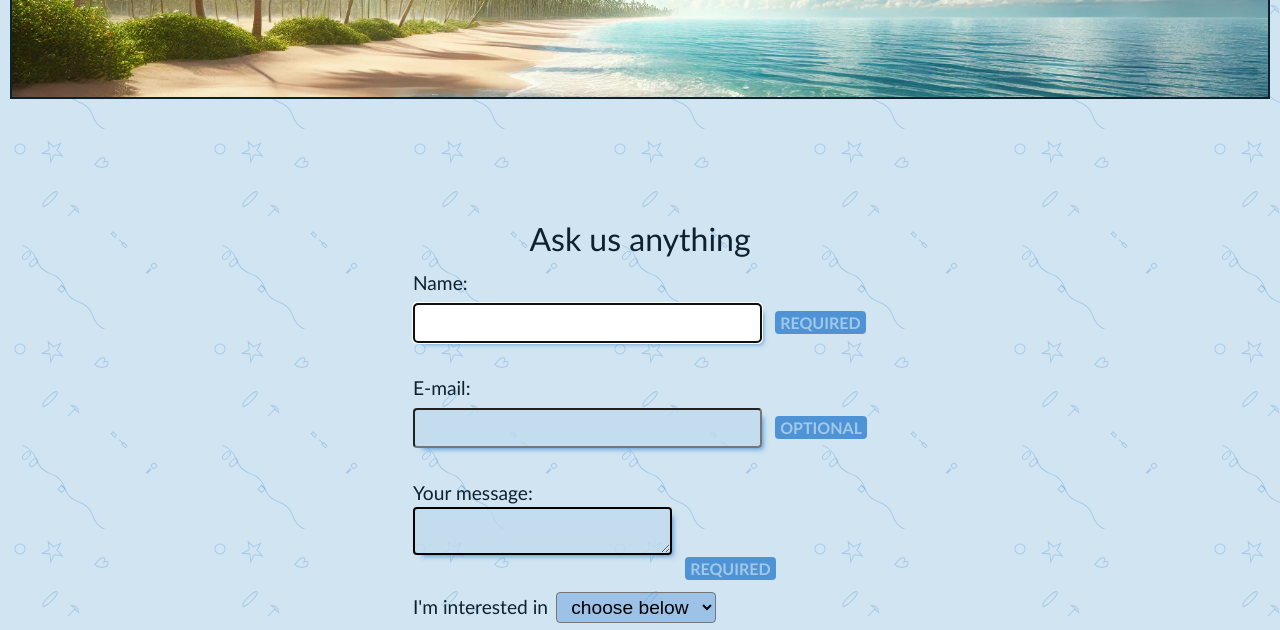
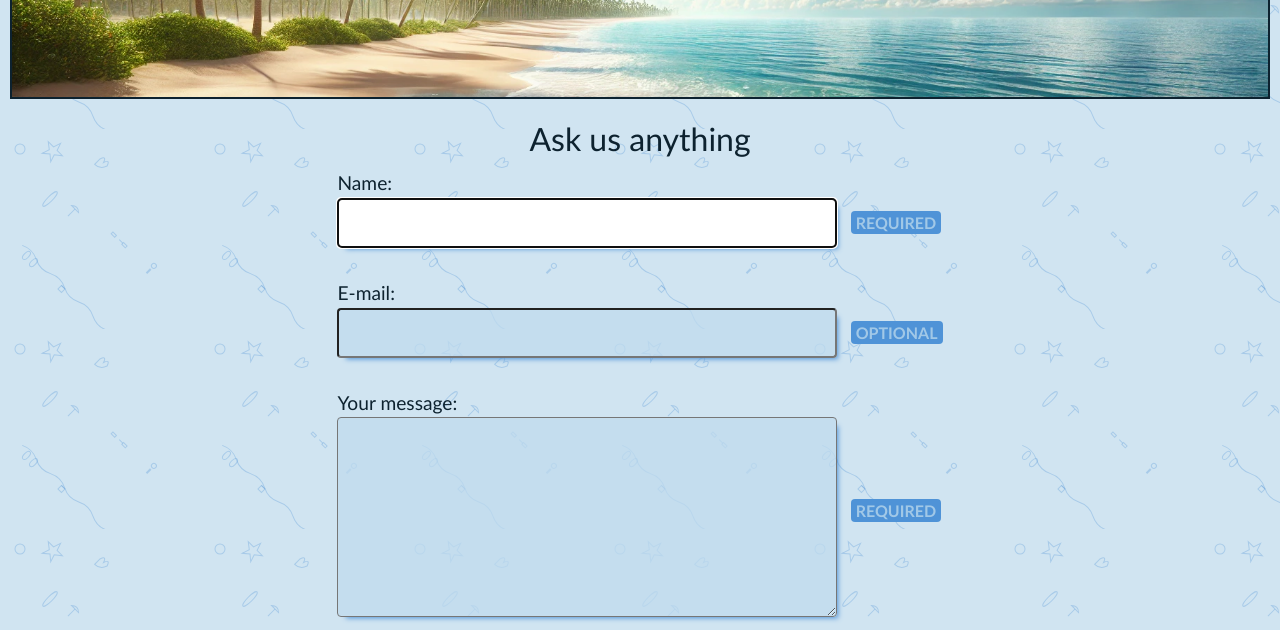
Before and after one commit to while-maybe/week_02_challenge, a plain HTML site: page contact.html in a window 1280 px wide. Shown: the part 271-901 px from the top of the page. Drawn offline with Linux system fonts and the light colour scheme.

Commit message:
style: fix form pseudo elem positioni

```diff
--- a/assets/css/style.css
+++ b/assets/css/style.css
@@ -1,7 +1,7 @@
 :root {
   --primary-color: #bfdbedbb;
   --secondary-color: #c8bcc758;
-  --hover-color: ;
+  --hover-color: #4F93D7;
   --text-color: #0D222F;
 
   --def-hor-margin: 10px;
@@ -25,6 +25,8 @@
 
   --def-radius: 4px;
   --def-shadow: 5px 5px 5px -4px #4F93D7;
+
+  --def-input-padding: 3px 10px;
 
 }
 /*
@@ -202,11 +204,6 @@ h2 {
   /* align-items: center; */
 }
 
-/* .news {
-  display: flex;
-  flex-direction: column;
-} */
-
 .news-items {
   display: flex;
   flex-wrap: wrap;
@@ -256,15 +253,25 @@ article p::first-letter,
   font-weight: 800;
 }
 
+/* contact us */
+
 form {
+  align-self: center;
+  justify-self: center;
+
   display: flex;
   flex-direction: column;
-  margin: 100px auto;
-  /* max-width: 500px; */
 }
 
 legend {
   margin: auto;
+}
+
+input, textarea {
+  min-width: 500px;
+  max-width: 500px;
+  min-height: 50px;
+  padding: var(--def-input-padding);
 }
 
 input, label {
@@ -274,20 +281,27 @@ input, label {
 
 input {
   background-color: var(--primary-color);
-  padding: 3px 10px;
   height: 40px;
 }
 
 form button, select {
   border-radius: var(--def-radius);
   font-size: var(--def-a-text-size);
+  margin: var(--def-vert-margin) 0;
   background-color: var(--def-a-background);
-  margin: 0 0 var(--def-vert-margin) 0;
 }
 
 select {
-  padding: 3px 10px;
+  padding: var(--def-input-padding);
+}
 
+textarea {
+  font-size: var(--def-a-text-size);
+  background-color: var(--primary-color);
+  min-height: 200px;
+  overflow: hidden;
+
+  position: relative;
 }
 
 .buttons {
@@ -297,16 +311,6 @@ select {
   justify-content: space-between;
 }
 
-textarea {
-  flex: 1;
-  border: 2px solid black;
-  font-size: var(--def-a-text-size);
-  background-color: var(--primary-color);
-  align-items: center;
-  margin-bottom: var(--def-vert-margin);
-}
-
-/* box shadows */
 form button,
 input,
 a,
@@ -333,6 +337,11 @@ textarea:focus {
   font-weight: 600;
 }
 
+.required-text-area::after {
+  position: relative;
+  bottom:100px;
+}
+
 /* adds content - a small text box if the elements contains class required */
 .required::after {
   content: "REQUIRED";
@@ -342,3 +351,9 @@ textarea:focus {
 .optional::after {
   content: "OPTIONAL";
 }
+
+/*  */
+a:hover,
+button:hover {
+  background-color: var(--hover-color);
+}
--- a/contact.html
+++ b/contact.html
@@ -8,7 +8,7 @@
   </head>
 
   <body class="adaptive">
-  <!-- <body> -->
+    <!-- <body> -->
     <header id="header">
       <img src="./assets/img/splashwave-logo-svg.svg" alt="logo" />
       <nav>
@@ -24,9 +24,10 @@
 
     <main>
       <section id="banner">
-      <h1>Come travel with SplashWave</h1>
-    </section>
-      <form action="#">
+        <h1>Come travel with SplashWave</h1>
+      </section>
+
+        <form class="form" action="#">
           <legend>Ask us anything</legend>
           <div>
             <label for="name">Name: </label><br />
@@ -42,8 +43,6 @@
             </span>
           </div>
           <div>
-          </div>
-          <div>
             <label for="email">E-mail: </label><br />
             <span class="optional">
               <input id="email" name="email" type="email" size="27" />
@@ -51,19 +50,17 @@
           </div>
           <div>
             <label for="message">Your message:</label><br />
-            <span class="required">
-              <textarea id="message" required>
-              </textarea>
+            <span class="required required-text-area">
+              <textarea id="message" class="message" name="message" required></textarea>
             </span>
           </div>
           <div>
-            <label for="cars">I'm interested in</label>
-            <select name="cars" id="cars">
+            <label for="services">I'm interested in</label>
+            <select name="services" id="cars">
               <option value="">choose below</option>
-              <option value="optionsmall">Small car</option>
-              <option value="optionmedium">Medium car</option>
-              <option value="optionsuv">SUV</option>
-              <option value="optionvan">Van</option>
+              <option value="barefoot">“Barefoot Luxury”</option>
+              <option value="snorkel">“Snorkel & Snack”</option>
+              <option value="hopping">“Island-Hopping"</option>
             </select>
           </div>
           <div class="buttons">
@@ -71,14 +68,18 @@
             <!--Extra reset button, enjoy!-->
             <button type="reset">Reset</button>
           </div>
-      </form>
+        </form>
     </main>
 
     <footer id="footer">
       <address class="address">
-        Splash Wave does not exist!<br>
-        If it did, you could call us on <a href="tel:+1 123 456 789">+1 123 456 789</a><br>
-        <a href="mailto:178353419+while-maybe@users.noreply.github.com">E-mail</a> your order in advance!
+        Splash Wave does not exist!<br />
+        If it did, you could call us on
+        <a href="tel:+1 123 456 789">+1 123 456 789</a><br />
+        <a href="mailto:178353419+while-maybe@users.noreply.github.com"
+          >E-mail</a
+        >
+        your order in advance!
       </address>
       <p class="designer">V designs 2024</p>
     </footer>
```
